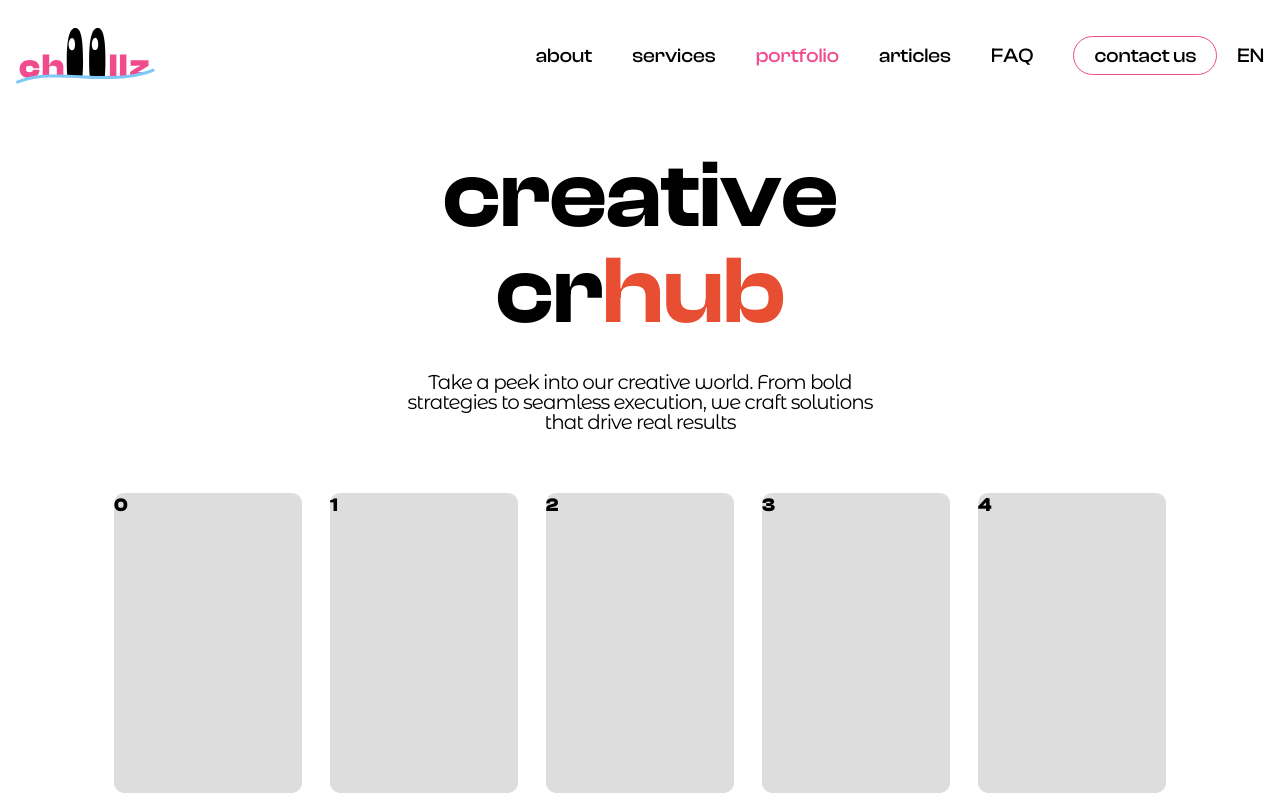
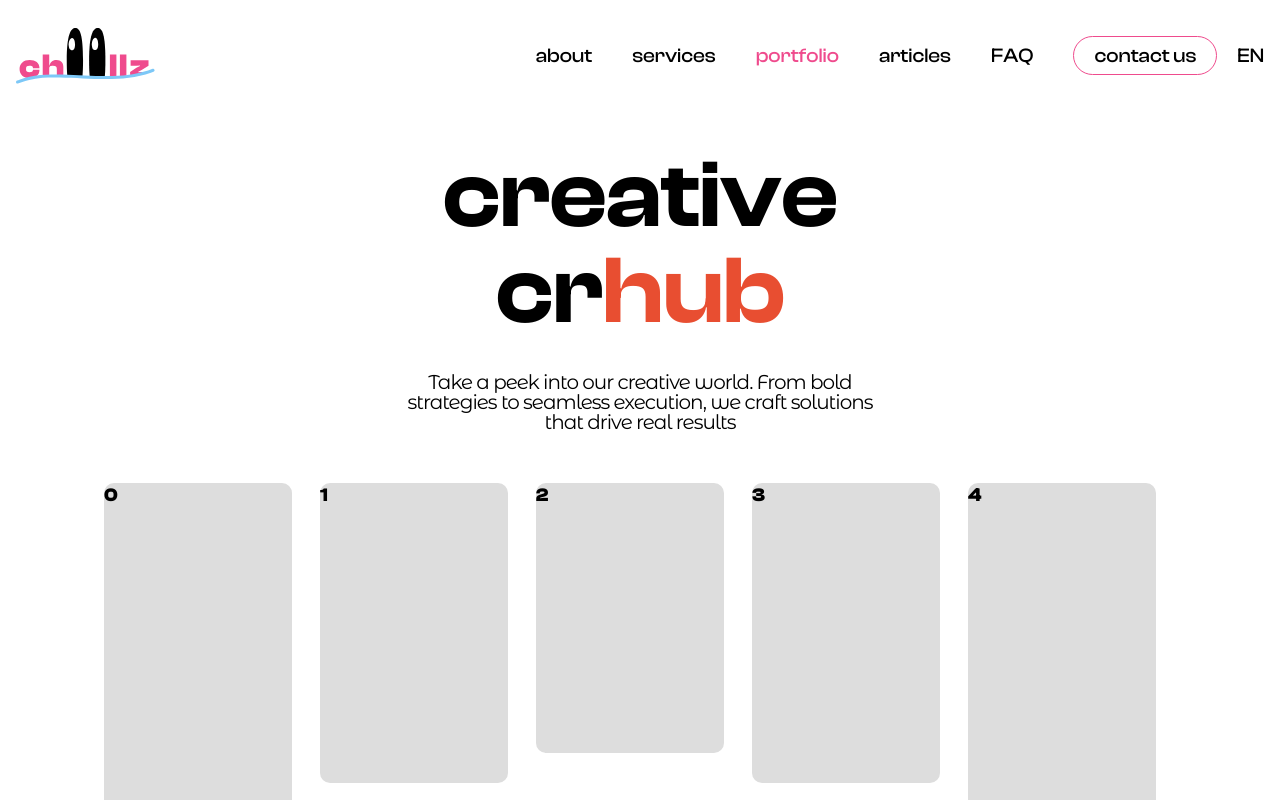
Before and after one commit to klukovka/chillz, a React (Vite) app: page /portfolio in a window 1280 px wide. Shown: the top 800 px of the page. Built offline with nearby package versions, Linux system fonts and the light colour scheme; a web font is replaced by a local one.

Commit message:
adaptive height

```diff
--- a/src/pages/portfolio/PortfolioPage.jsx
+++ b/src/pages/portfolio/PortfolioPage.jsx
@@ -22,7 +22,7 @@ export default function PortfolioPage() {
           </p>
         </PinAnimation>
         <Carousel>
-          {[...Array(77)].map((_, index) => (
+          {[...Array(25)].map((_, index) => (
             <div key={index}>
               <div>
                 {" "}
--- a/src/pages/portfolio/PortfolioPage.module.css
+++ b/src/pages/portfolio/PortfolioPage.module.css
@@ -33,7 +33,7 @@ svg.arrow path {
     letter-spacing: -1.5px;
     padding: 0 2rem;
     margin: 0;
-    margin-top: 2.5rem;
+    margin-top: 1.5rem;
     line-height: 0.9;
 }
 
--- a/src/pages/portfolio/components/Carousel.jsx
+++ b/src/pages/portfolio/components/Carousel.jsx
@@ -2,13 +2,16 @@ import React, { useEffect, useRef, useState } from "react";
 import Slider from "react-slick";
 import "slick-carousel/slick/slick-theme.css";
 import "slick-carousel/slick/slick.css";
+import PinAnimation from "../../../components/PinAnimation";
 import styles from "./Carousel.module.css"; // CSS Modules
 
 const Carousel = ({ children, slidesToShow = 5 }) => {
   const array = React.Children.toArray(children);
   const sliderRef = useRef(null);
   const [activePageIndex, setActivePageIndex] = useState(0);
-  const [currentSlidesToShow, setCurrentSlidesToShow] = useState(slidesToShow); // Default for large screens
+  const [currentSlidesToShow, setCurrentSlidesToShow] = useState(slidesToShow);
+  const [isScrolling, setIsScrolling] = useState(false);
+  const scrollTimeoutRef = useRef(null);
 
   // Update slidesToShow dynamically based on screen size
   useEffect(() => {
@@ -29,6 +32,12 @@ const Carousel = ({ children, slidesToShow = 5 }) => {
     return () => window.removeEventListener("resize", updateSlidesToShow);
   }, [slidesToShow]);
 
+  useEffect(() => {
+    return () => {
+      if (scrollTimeoutRef.current) clearTimeout(scrollTimeoutRef.current);
+    };
+  }, []);
+
   const settings = {
     dots: true,
     infinite: true,
@@ -37,10 +46,22 @@ const Carousel = ({ children, slidesToShow = 5 }) => {
     slidesToScroll: currentSlidesToShow,
     arrows: false,
     draggable: true,
+    fade: false,
+    swipe: true,
     dotsClass: `slick-dots ${styles["dots-list"]}`,
-    beforeChange: (oldIndex, newIndex) => {
+
+    beforeChange: (_, newIndex) => {
       setActivePageIndex(Math.ceil(newIndex / currentSlidesToShow));
+      setIsScrolling(true);
+      if (scrollTimeoutRef.current) clearTimeout(scrollTimeoutRef.current);
+      scrollTimeoutRef.current = setTimeout(() => {
+        setIsScrolling(false);
+      }, 500);
     },
+    afterChange: () => {
+      setIsScrolling(false);
+    },
+
     appendDots: (dots) => {
       const length = dots.length;
       let children = dots;
@@ -62,7 +83,6 @@ const Carousel = ({ children, slidesToShow = 5 }) => {
     },
     customPaging: (i) => {
       const length = Math.ceil(array.length / currentSlidesToShow);
-      console.log(length);
       let className = styles.customDot;
 
       if (length > 5) {
@@ -124,13 +144,64 @@ const Carousel = ({ children, slidesToShow = 5 }) => {
 
   return (
     <div className={styles.sliderContainer}>
-      <Slider ref={sliderRef} {...settings}>
-        {array.map((child, index) => (
-          <div key={index} className={styles.slide}>
-            <div className={styles.slideContent}>{child}</div>
-          </div>
-        ))}
-      </Slider>
+      <PinAnimation>
+        <Slider ref={sliderRef} {...settings}>
+          {array.map((child, index) => {
+            const maxHeight = 330;
+
+            const heights = Array.from(
+              { length: Math.ceil(currentSlidesToShow / 2) },
+              (_, index) => Math.max(maxHeight - 30 * index, 100)
+            ).reverse();
+
+            let height = maxHeight;
+
+            if (currentSlidesToShow % 2 === 0) {
+              const shift = Math.floor(currentSlidesToShow / 2);
+              let rightMiddle =
+                Math.ceil(activePageIndex * currentSlidesToShow) + shift;
+              if (rightMiddle + shift >= array.length) {
+                rightMiddle = array.length - shift;
+              }
+
+              const leftMiddle = rightMiddle - 1;
+
+              for (let i = 0; i < heights.length; i++) {
+                if (index === rightMiddle + i || index === leftMiddle - i) {
+                  height = heights[i];
+                }
+              }
+            } else {
+              const shift = Math.floor(currentSlidesToShow / 2);
+              let middle =
+                Math.ceil(activePageIndex * currentSlidesToShow) + shift;
+
+              if (middle + shift >= array.length) {
+                middle = array.length - shift - 1;
+              }
+
+              for (let i = 0; i < heights.length; i++) {
+                if (index === middle + i || index === middle - i) {
+                  height = heights[i];
+                }
+              }
+            }
+
+            return (
+              <div key={index} className={styles.slide}>
+                <div
+                  className={styles.slideContent}
+                  style={{
+                    height: isScrolling ? `${maxHeight}px` : `${height}px`,
+                  }}
+                >
+                  {child}
+                </div>
+              </div>
+            );
+          })}
+        </Slider>
+      </PinAnimation>
     </div>
   );
 };
--- a/src/pages/portfolio/components/Carousel.module.css
+++ b/src/pages/portfolio/components/Carousel.module.css
@@ -1,21 +1,20 @@
 .sliderContainer {
     width: 100%;
     margin: auto;
-  }
+}
 
 .slide {
     display: flex;
     justify-content: center;
     align-items: center;
-    padding: 10px;
   }
 
 .slideContent {
     flex: 1;
-    height: 300px;
     background-color: #ddd;
     border-radius: 10px;
     margin: 0 1.5rem 0 0.25em;
+    transition: all 0.3s ease;
   }
 
 .dots-list {
```
